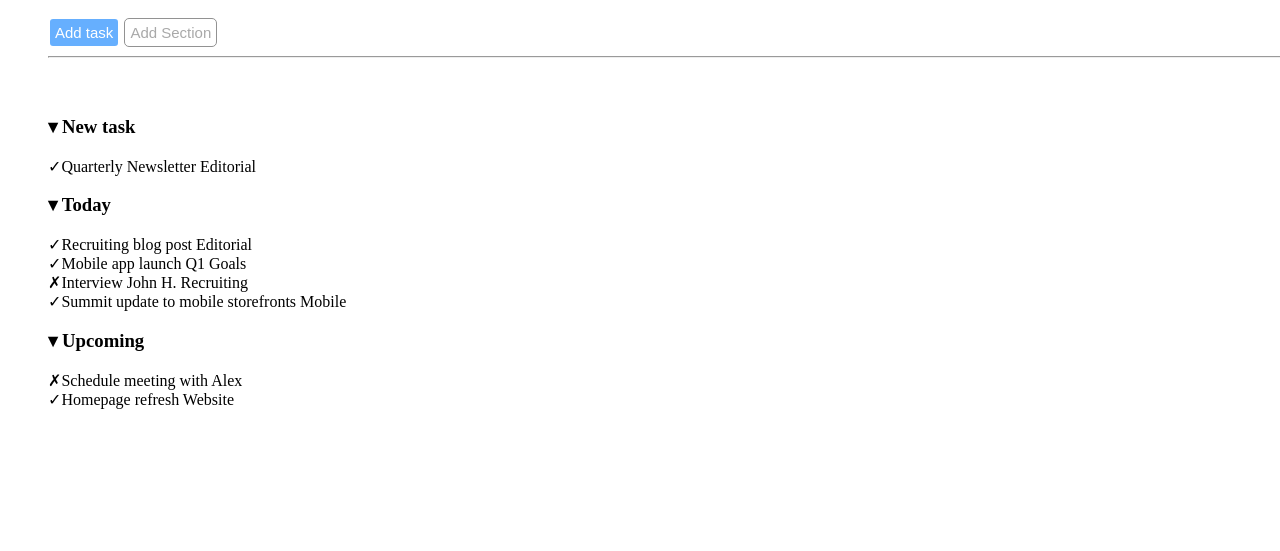
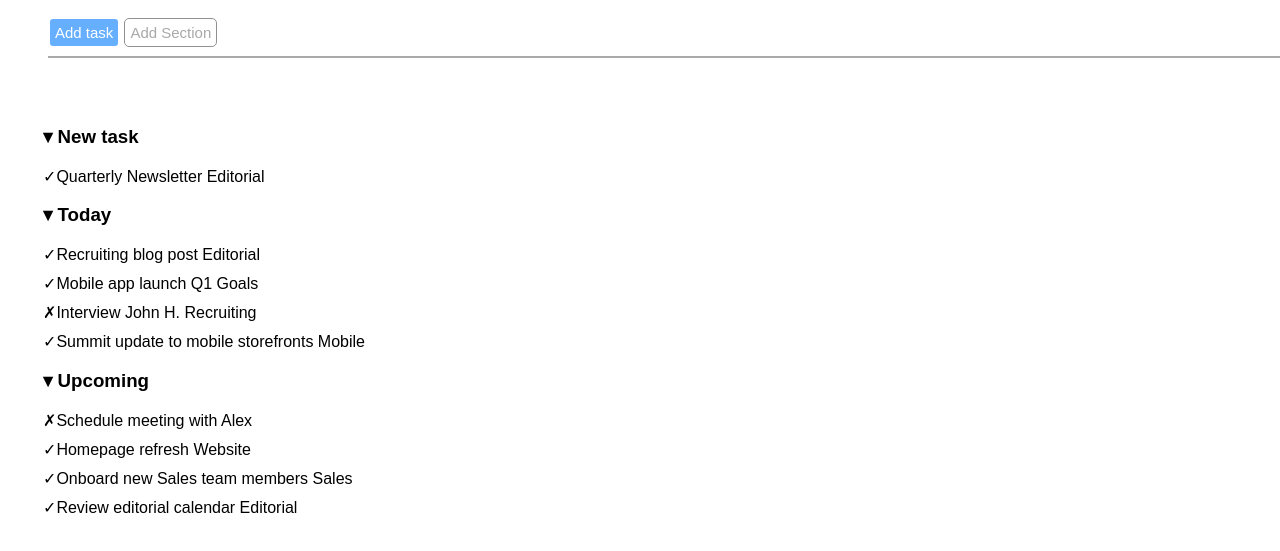
Before and after one commit to DavideTumolo11/html-css-toboolist, a plain HTML site: page index.html in a window 1280 px wide. Shown: the part 61-612 px from the top of the page. Drawn offline with Linux system fonts and the light colour scheme.

Commit message:
add section

```diff
--- a/css/style.css
+++ b/css/style.css
@@ -42,9 +42,25 @@
     color: darkgray;
 }
 
+hr {
+    border: 1px solid darkgrey;
+}
+
 /* section lista */
 
 .list {
-    margin: 30px 40px;
+    margin: 40px 25px;
+}
+
+.style {
+    list-style: none;
+    font-family: Arial;
+}
+
+.margin {
+    margin: 10px;
+}
+
+.green_check {
 
 }
--- a/index.html
+++ b/index.html
@@ -46,51 +46,65 @@
         <div class="list">
 
             <!-- section new task -->
-            <div>
+            <section class="style">
+                <div class="margin">
                    <h3>&blacktriangledown; New task</h3>
                    <span class="green_check">&check;</span>Quarterly Newsletter
                    <span class="blue_label">Editorial</span>
                 </div>
+            </section>
+
 
             <!-- section today list -->
-
-            <div>
+            <section class="style">
+                <div class="margin">
                    <h3>&blacktriangledown; Today</h3>
                    <span class="green_check">&check;</span>Recruiting blog post
                    <span class="blue_label">Editorial</span>
                 </div>
+            </section>
 
-
-            <div>
+            <section class="style">
+                <div class="margin">
                    <span class="green_check">&check;</span>Mobile app launch
                    <span class="violet_label">Q1 Goals</span>
                 </div>
 
-            <div>
+                <div class="margin">
                    <span class="red_cross">&cross;</span>Interview John H.
                    <span class="green_label">Recruiting</span>
                 </div>
 
-            <div>
+                <div class="margin" >
                    <span class="green_check">&check;</span>Summit update to mobile storefronts
                    <span class="orange_label">Mobile</span>
                 </div>
+            </section>
+
+
 
             <!-- section upcoming list -->
-
-            <div>
+            <section class="style">
+                <div class="margin">
                    <h3>&blacktriangledown; Upcoming</h3>
                    <span class="red_cross">&cross;</span>Schedule meeting with Alex
                 </div>
 
-            <div>
-                <span class="green chek">&check;</span>Homepage refresh
-                <span class="pink label">Website</span>
+                <div class="margin">
+                   <span class="green_chek">&check;</span>Homepage refresh
+                   <span class="pink_label">Website</span>
                 </div>
 
+                <div class="margin">
+                   <span class="green_check">&check;</span>Onboard new Sales team members
+                   <span class="etichetta verde-2">Sales</span>
+                </div>
 
-
-
+                <div class="margin">
+                   <span class="green_check">&check;</span>Review editorial calendar
+                   <span class="blue_label">Editorial</span>
+                </div>
+            </section>
 
 
 
@@ -99,12 +113,6 @@
 
     </main>
 
-    <!-- footer -->
-
-    <footer>
-
-    </footer>
-
 
 
 </body>
```
Lines whose indentation alone changed are shown as unchanged.
